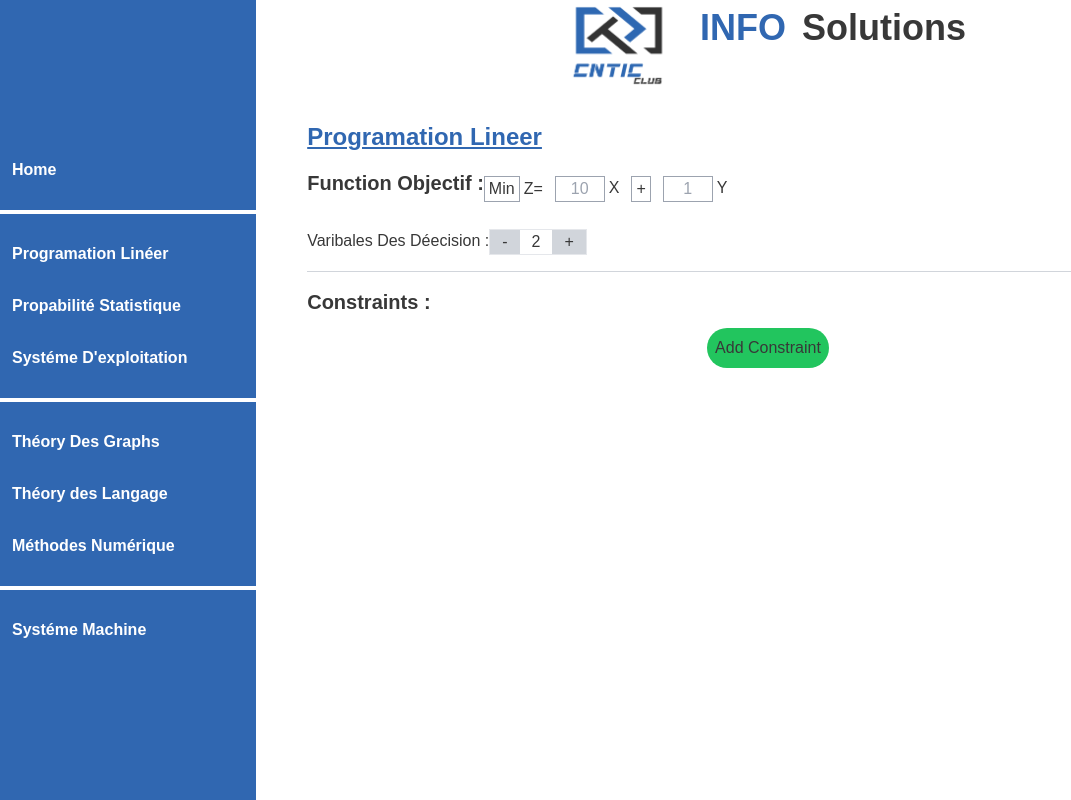
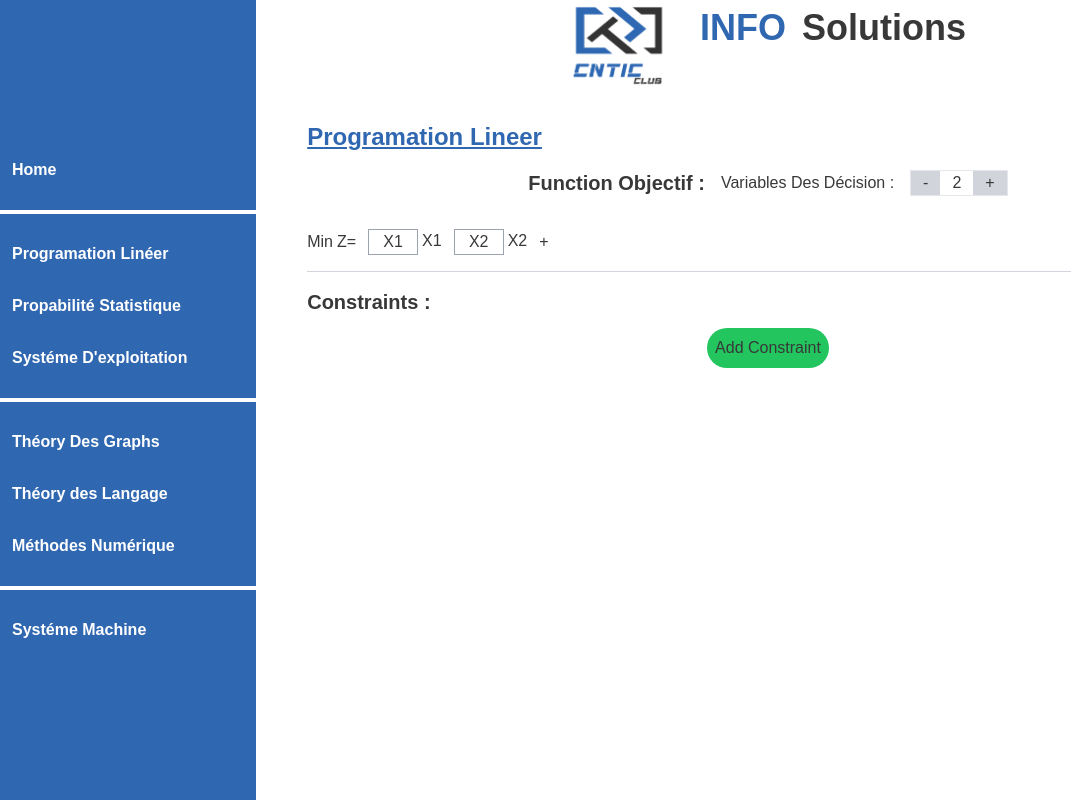
Before and after one commit to imadbenmadi/InfoSolutions, a React (Vite) app: page /PL in a window 1280 px wide. Shown: the whole page, without its empty margins (0-1071 px from the left). Built offline with nearby package versions, Linux system fonts and the light colour scheme.

Commit message:
fixing Component First try

```diff
--- a/src/Components/PL Components/Function_Objectif.jsx
+++ b/src/Components/PL Components/Function_Objectif.jsx
@@ -1,195 +1,113 @@
-import React from "react";
-import { useState } from "react";
+import React, { useState, useEffect } from "react";
 import { usePLContext } from "../Apps/PLcontext";
+
 export default function Function_Objectif() {
     const {
         MinMax,
         SetMinMax,
         PlusMinus,
         SetPlusMinus,
-        X,
-        SetX,
-        Y,
-        SetY,
         Desision_var_Nbr,
         SetDesision_var_Nbr,
     } = usePLContext();
-    const [selectOpen, setSelectOpen] = useState({
-        MinMax: false,
-        PlusMinus: false,
-        Operatore: false,
-    });
-    const handleDesision_var_NbrChange = (value) => {
-        SetDesision_var_Nbr(value);
-    };
+
+    const [variables, setVariables] = useState([]);
+
+    // Initialize variables based on Desision_var_Nbr
+    useEffect(() => {
+        const newVariables = Array.from(
+            { length: Desision_var_Nbr },
+            (_, index) => ({
+                VariableName: `X${index + 1}`,
+                SetValueFunction: `SetX${index + 1}`,
+            })
+        );
+        setVariables(newVariables);
+    }, [Desision_var_Nbr]);
+
     const decreese = () => {
         if (Desision_var_Nbr > 2) SetDesision_var_Nbr(Desision_var_Nbr - 1);
     };
+
     const increes = () => {
         SetDesision_var_Nbr(Desision_var_Nbr + 1);
     };
-    const MinMaxChanged = (value) => {
-        SetMinMax(value);
-        toggleSelect("MinMax");
-    };
-    const handlePlusMinusChange = (value) => {
-        SetPlusMinus(value);
-        toggleSelect("PlusMinus");
-    };
 
-    const handleXChange = (e) => {
-        const inputValue = e.target.value;
-        if (/^-?\d*\.?\d*$/.test(inputValue) || inputValue === "") {
-            SetX(inputValue);
-        }
-    };
-
-    const handleYChange = (e) => {
-        const inputValue = e.target.value;
-        if (/^-?\d*\.?\d*$/.test(inputValue) || inputValue === "") {
-            SetY(inputValue);
-        }
-    };
-
-    const toggleSelect = (selectName) => {
-        setSelectOpen((prev) => ({
-            ...prev,
-            [selectName]: !prev[selectName],
-        }));
-    };
-
-    const handleOptionClick = (value, selectName) => {
-        if (selectOpen[selectName]) {
-            setSelectOpen((prev) => ({
-                ...prev,
-                [selectName]: false,
-            }));
-        }
-
-        switch (selectName) {
+    const handleToggle = (field) => {
+        switch (field) {
             case "MinMax":
-                MinMaxChanged(value);
+                SetMinMax((prev) => (prev === "min" ? "max" : "min"));
                 break;
-
             case "PlusMinus":
-                handlePlusMinusChange(value);
+                SetPlusMinus((prev) => (prev === "+" ? "-" : "+"));
                 break;
             default:
                 break;
         }
     };
 
+    const handleVariableChange = (index, value) => {
+        const updatedVariables = [...variables];
+        updatedVariables[index].VariableName = value;
+        setVariables(updatedVariables);
+    };
+
+    const handleAddVariable = () => {
+        // Logic to add a new variable
+        console.log("Add a new variable");
+    };
+
     return (
         <>
-            {/* Fonction Objectif */}
-            <div className=" md:flex">
-                <div
-                    className="text-xl font-semibold
-                  mb-3"
-                >
+            {/* Variables Des Décision */}
+            <div className="flex flex-wrap items-center justify-center gap-4 mb-8">
+                <div className="text-xl font-semibold ">
                     Function Objectif :
                 </div>
-                <div className="flex items-center gap-3 text">
-                    {/* Max z =  */}
-                    <div className="flex items-center gap-1">
+                <div>Variables Des Décision :</div>
+                <div className="flex items-center border w-fit">
+                    <button className="bg-gray-300 px-3" onClick={decreese}>
+                        -
+                    </button>
+                    <div className="px-3">{Desision_var_Nbr}</div>
+                    <button className="bg-gray-300 px-3" onClick={increes}>
+                        +
+                    </button>
+                </div>
+            </div>
+            {/* Function Objectif */}
+            <div className="md:flex">
+                <div className="flex items-center flex-wrap gap-3 text">
+                    {/* Min/Max */}
                     <div
-                            onClick={() => toggleSelect("MinMax")}
-                            className="border border-gray-400 px-1 cursor-pointer relative"
+                        className="flex items-center gap-1 cursor-pointer"
+                        onClick={() => handleToggle("MinMax")}
                     >
                         {MinMax}
-                            {selectOpen.MinMax && (
-                                <div className="absolute bg-white border border-gray-400 mt-1 left-0 p-1">
-                                    <div
-                                        onClick={() =>
-                                            handleOptionClick("min", "MinMax")
-                                        }
-                                    >
-                                        Min
-                                    </div>
-                                    <div
-                                        onClick={() =>
-                                            handleOptionClick("max", "MinMax")
-                                        }
-                                    >
-                                        Max
-                                    </div>
-                                </div>
-                            )}
-                        </div>
                         <div>Z= </div>
                     </div>
-                    {/* a x */}
-                    <div className="flex gap-1">
+                    {/* Variables */}
+                    {variables.map((variable, index) => (
+                        <div key={index} className="flex gap-1">
                             <input
                                 className="border border-gray-400 w-[50px] text-center"
                                 type="text"
-                            id="numberInput"
-                            name="numberInput"
-                            value={X}
-                            onChange={handleXChange}
-                            placeholder="10"
+                                value={variables[index].VariableName}
+                                onChange={(e) =>
+                                    handleVariableChange(index, e.target.value)
+                                }
+                                placeholder={`Variable ${index + 1}`}
                             />
-                        <div>X</div>
+                            <div>{variable.VariableName}</div>
                         </div>
-                    {/* Operatore */}
-                    <div className="flex gap-1">
+                    ))}
+                    {/* Plus/Minus */}
                     <div
-                            onClick={() => toggleSelect("PlusMinus")}
-                            className="border border-gray-400 px-1 cursor-pointer relative"
+                        className="flex gap-1 cursor-pointer"
+                        onClick={() => handleToggle("PlusMinus")}
                     >
                         {PlusMinus}
-                            {selectOpen.PlusMinus && (
-                                <div className="absolute bg-white border border-gray-400 mt-1 p-1 left-0">
-                                    <div
-                                        onClick={() =>
-                                            handleOptionClick("+", "PlusMinus")
-                                        }
-                                    >
-                                        +
                     </div>
-                                    <div
-                                        onClick={() =>
-                                            handleOptionClick("-", "PlusMinus")
-                                        }
-                                    >
-                                        -
-                                    </div>
-                                </div>
-                            )}
-                        </div>
-                    </div>
-                    {/* a y*/}
-                    <div className="flex gap-1">
-                        <input
-                            className="border border-gray-400 w-[50px] text-center"
-                            type="text"
-                            id="numberInput"
-                            name="numberInput"
-                            value={Y}
-                            onChange={handleYChange}
-                            placeholder="1"
-                        />
-                        <div>Y</div>
-                    </div>
-
-                </div>
-            </div>
-            {/* Nombre Des variables du décision */}
-            <div className=" flex mt-5 ">
-                <div>Varibales Des Déecision :</div>
-                <div className="flex items-center border w-fit  ">
-                    <button className=" bg-gray-300 px-3" onClick={decreese}>
-                        -
-                    </button>
-                    <div
-                        className=" px-3"
-                        onChange={handleDesision_var_NbrChange}
-                    >
-                        {Desision_var_Nbr}
-                    </div>
-                    <button className=" bg-gray-300 px-3" onClick={increes}>
-                        +
-                    </button>
                 </div>
             </div>
         </>
```
Lines whose indentation alone changed are shown as unchanged.
